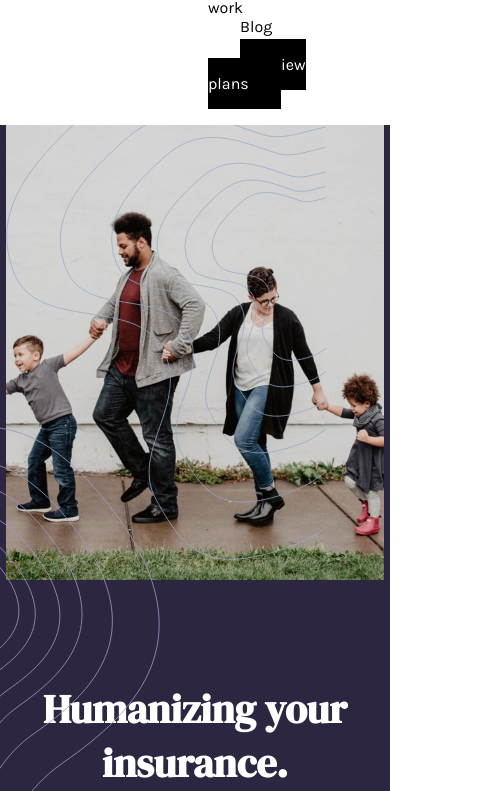
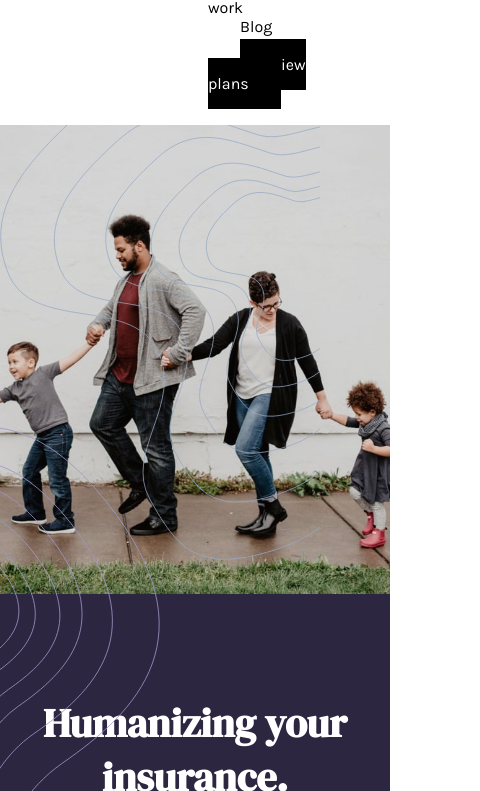
Before and after one commit to handleryouth/website_12, a plain HTML site: page index.html in a window 390 px wide. Shown: the part 53-844 px from the top of the page, 480 px wide, since content can reach past the window. Drawn offline with Linux system fonts and the light colour scheme.

Commit message:
Add files via upload

```diff
--- a/css/styles.css
+++ b/css/styles.css
@@ -658,7 +658,7 @@ body{
     left: 0;
     bottom: 0;
     right: 0;
-    width: auto;
+    width: 100%;
     height: auto;
   }
 
@@ -671,7 +671,6 @@ body{
   }
   .first-right{
     flex-grow: 0;
-    width: max-content;
     text-align: center;
   }
 
@@ -737,6 +736,10 @@ body{
     margin: 0;
   }
 
+  .find-more{
+    overflow: hidden;
+  }
+
   /*for social media and others*/
   .social-media{
     margin: 2em 0;
@@ -755,10 +758,3 @@ body{
     text-align: center;
   }
 }
-
-
-@media(max-width:538px){
-  .first-page-img{
-    max-width: 70%;
-  }
-}
```
